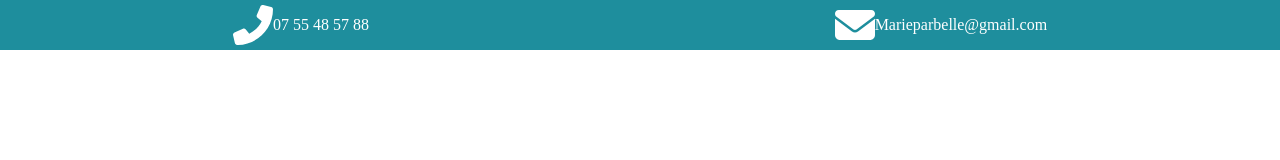
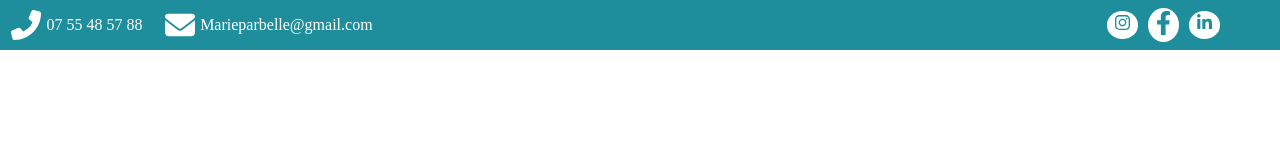
Before and after one commit to maximeOC/Marie_parBelle, a plain HTML site: page index.html in a window 1280 px wide. Drawn offline with Linux system fonts and the light colour scheme.

Commit message:
fin header

```diff
--- a/index.html
+++ b/index.html
@@ -28,7 +28,33 @@
           </svg>
           <p>Marieparbelle@gmail.com</p>
         </div>
+      </div>
+      <div class="socialmedia">
+          <div class="svg">
+        <svg xmlns="http://www.w3.org/2000/svg" viewBox="0 0 448 512">
+          <!--! Font Awesome Pro 6.1.1 by @fontawesome - https://fontawesome.com License - https://fontawesome.com/license (Commercial License) Copyright 2022 Fonticons, Inc. -->
+          <path
+            d="M224.1 141c-63.6 0-114.9 51.3-114.9 114.9s51.3 114.9 114.9 114.9S339 319.5 339 255.9 287.7 141 224.1 141zm0 189.6c-41.1 0-74.7-33.5-74.7-74.7s33.5-74.7 74.7-74.7 74.7 33.5 74.7 74.7-33.6 74.7-74.7 74.7zm146.4-194.3c0 14.9-12 26.8-26.8 26.8-14.9 0-26.8-12-26.8-26.8s12-26.8 26.8-26.8 26.8 12 26.8 26.8zm76.1 27.2c-1.7-35.9-9.9-67.7-36.2-93.9-26.2-26.2-58-34.4-93.9-36.2-37-2.1-147.9-2.1-184.9 0-35.8 1.7-67.6 9.9-93.9 36.1s-34.4 58-36.2 93.9c-2.1 37-2.1 147.9 0 184.9 1.7 35.9 9.9 67.7 36.2 93.9s58 34.4 93.9 36.2c37 2.1 147.9 2.1 184.9 0 35.9-1.7 67.7-9.9 93.9-36.2 26.2-26.2 34.4-58 36.2-93.9 2.1-37 2.1-147.8 0-184.8zM398.8 388c-7.8 19.6-22.9 34.7-42.6 42.6-29.5 11.7-99.5 9-132.1 9s-102.7 2.6-132.1-9c-19.6-7.8-34.7-22.9-42.6-42.6-11.7-29.5-9-99.5-9-132.1s-2.6-102.7 9-132.1c7.8-19.6 22.9-34.7 42.6-42.6 29.5-11.7 99.5-9 132.1-9s102.7-2.6 132.1 9c19.6 7.8 34.7 22.9 42.6 42.6 11.7 29.5 9 99.5 9 132.1s2.7 102.7-9 132.1z"
+          />
+        </svg>
     </div>
+    <div class="svg">
+        <svg xmlns="http://www.w3.org/2000/svg" viewBox="0 0 320 512">
+          <!--! Font Awesome Pro 6.1.1 by @fontawesome - https://fontawesome.com License - https://fontawesome.com/license (Commercial License) Copyright 2022 Fonticons, Inc. -->
+          <path
+            d="M279.14 288l14.22-92.66h-88.91v-60.13c0-25.35 12.42-50.06 52.24-50.06h40.42V6.26S260.43 0 225.36 0c-73.22 0-121.08 44.38-121.08 124.72v70.62H22.89V288h81.39v224h100.17V288z"
+          />
+        </svg>
+    </div>
+    <div class="svg">
+        <svg xmlns="http://www.w3.org/2000/svg" viewBox="0 0 448 512">
+          <!--! Font Awesome Pro 6.1.1 by @fontawesome - https://fontawesome.com License - https://fontawesome.com/license (Commercial License) Copyright 2022 Fonticons, Inc. -->
+          <path
+            d="M100.28 448H7.4V148.9h92.88zM53.79 108.1C24.09 108.1 0 83.5 0 53.8a53.79 53.79 0 0 1 107.58 0c0 29.7-24.1 54.3-53.79 54.3zM447.9 448h-92.68V302.4c0-34.7-.7-79.2-48.29-79.2-48.29 0-55.69 37.7-55.69 76.7V448h-92.78V148.9h89.08v40.8h1.3c12.4-23.5 42.69-48.3 87.88-48.3 94 0 111.28 61.9 111.28 142.3V448z"
+          />
+        </svg>
+    </div>
+      </div>
     </header>
   </body>
 </html>
--- a/style.scss
+++ b/style.scss
@@ -5,14 +5,15 @@ body{
 }
 header{
     background-color: #1e8e9d;
+display: flex;
+justify-content: space-between;
 
-}
 
 .contact{
 
         display: flex;
         justify-content: space-around;
-
+        width: 30%;
 
         .tel{
             display: flex;
@@ -24,11 +25,32 @@ header{
             align-items: center;
         }
         svg{
-            width: 40px;
+            width: 30px;
             fill: white;
+            margin-right: 5px;
         }
         p{
             color: white;
         }
 
     }
+.socialmedia{
+    margin-right: 20px;
+    display: flex;
+    align-items: center;
+    margin-right: 50px;
+    .svg{
+        background-color: white;
+        border-radius: 50%;
+        margin-right: 10px;
+        svg{
+        width: 15px;
+        margin-right: 15px;
+        fill: #1e8e9d;
+        margin: 3px 8px 3px 8px;
+
+   }
+}
+    }
+
+}
```
Also changed, not shown: style.css, 1 other file.
